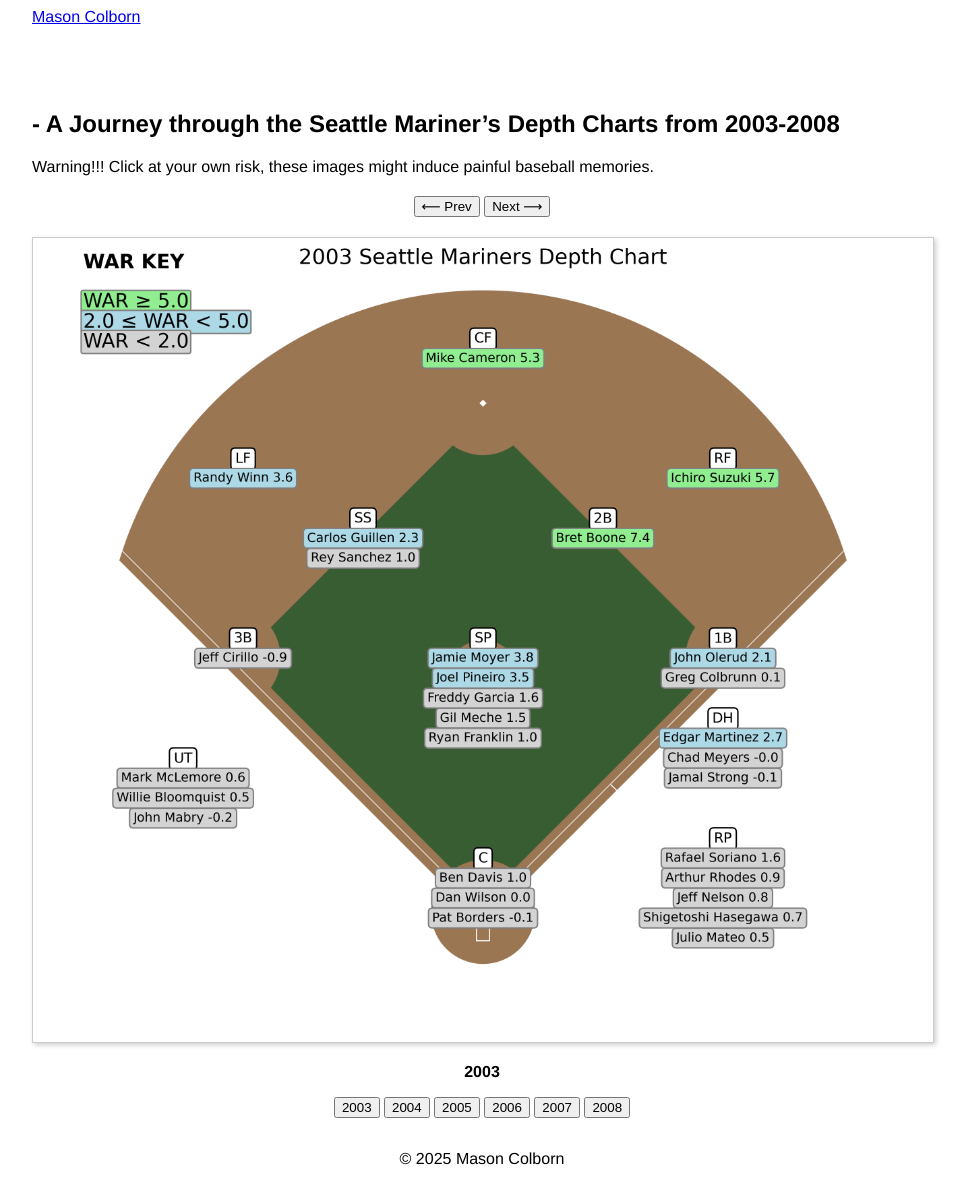
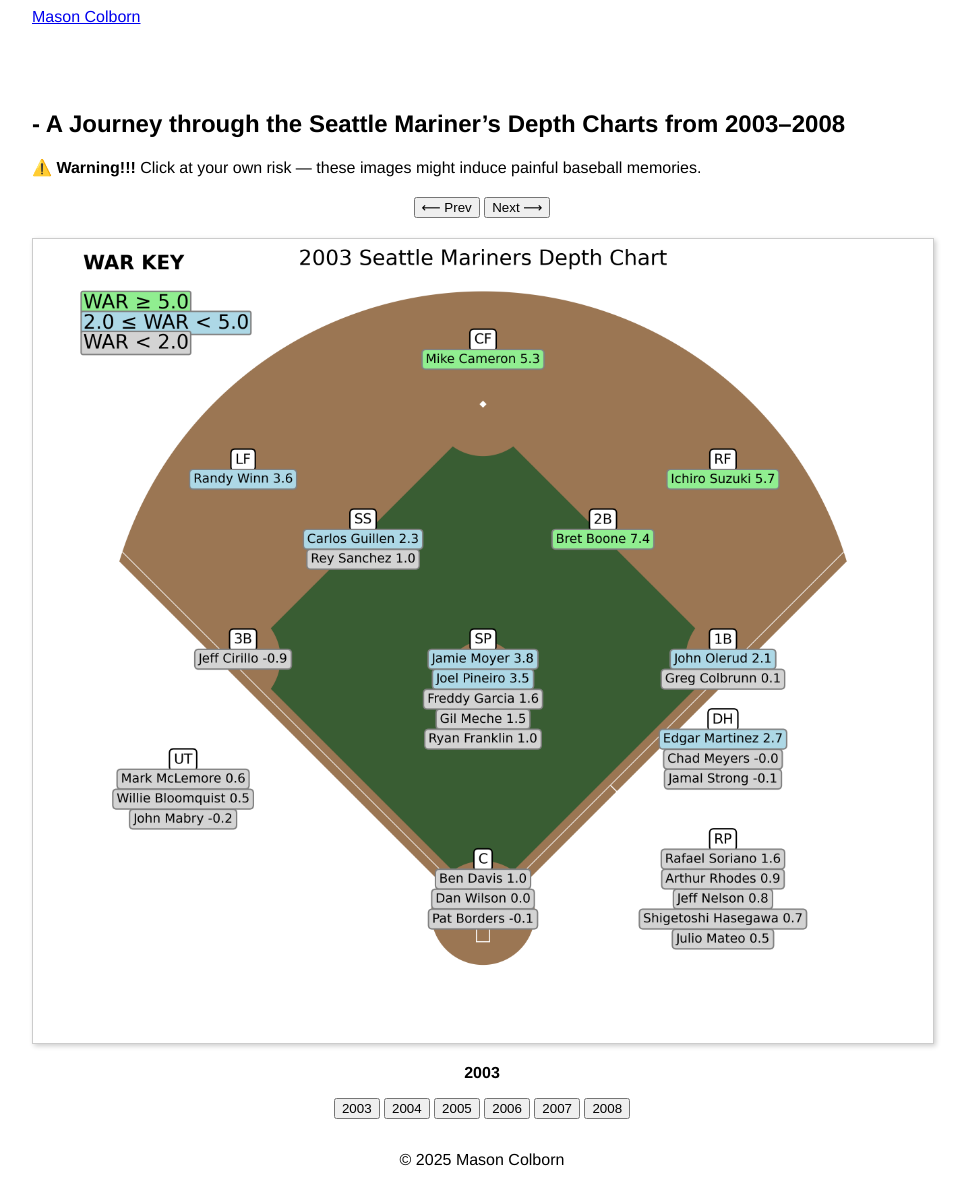
Before and after one commit to relaxedmason/bafta-scripted-comedy-portfolio, a Jekyll site: the page built from sports/baseball/bavasi/depth-chart/index.md, in a window 1280 px wide. Shown: the whole page, without its empty margins (158-1127 px from the left). Built offline with Jekyll 4.4.1, drawn with Linux system fonts in a browser that asks for light colours; a script that is not in the unit is left out.

Commit message:
Update index.md

```diff
--- a/sports/baseball/bavasi/depth-chart/index.md
+++ b/sports/baseball/bavasi/depth-chart/index.md
@@ -4,9 +4,9 @@
 permalink: /sports/baseball/bavasi/depth-chart/
 ---
 
-## - A Journey through the Seattle Mariner's Depth Charts from 2003-2008
+## - A Journey through the Seattle Mariner's Depth Charts from 2003–2008
 
-Warning!!! Click at your own risk, these images might induce painful baseball memories.
+⚠️ **Warning!!!** Click at your own risk — these images might induce painful baseball memories.
 
 <!-- Prev/Next Buttons -->
 <div style="text-align:center; margin-top: 20px;">
@@ -32,7 +32,7 @@
   <button onclick="changeYear(5)">2008</button>
 </div>
 
-<!-- Script -->
+{% raw %}
 <script>
   const imageFilenames = [
     "mariners_2003_depth_chart_final_final.png",
@@ -65,3 +65,4 @@
     updateChart(newIndex);
   }
 </script>
+{% endraw %}
```
